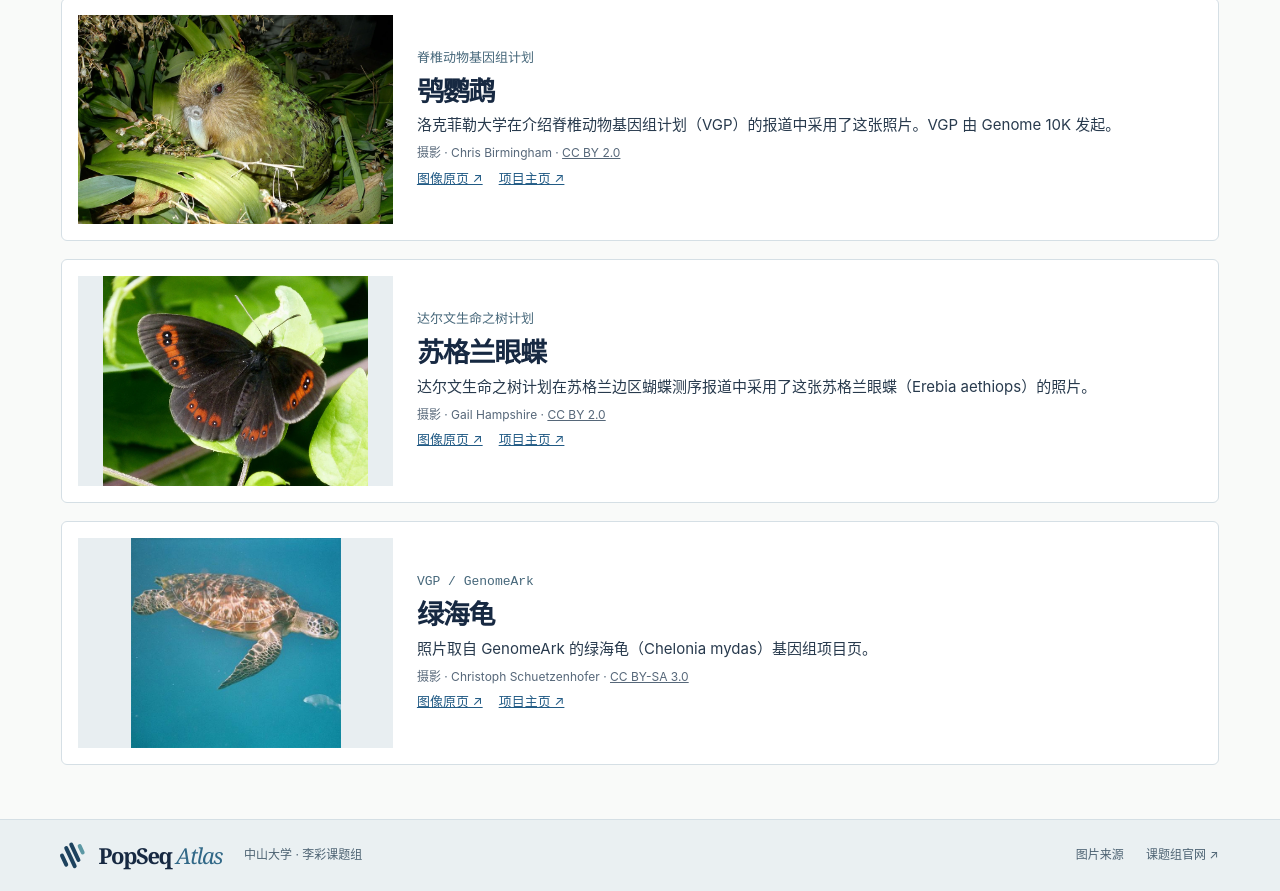
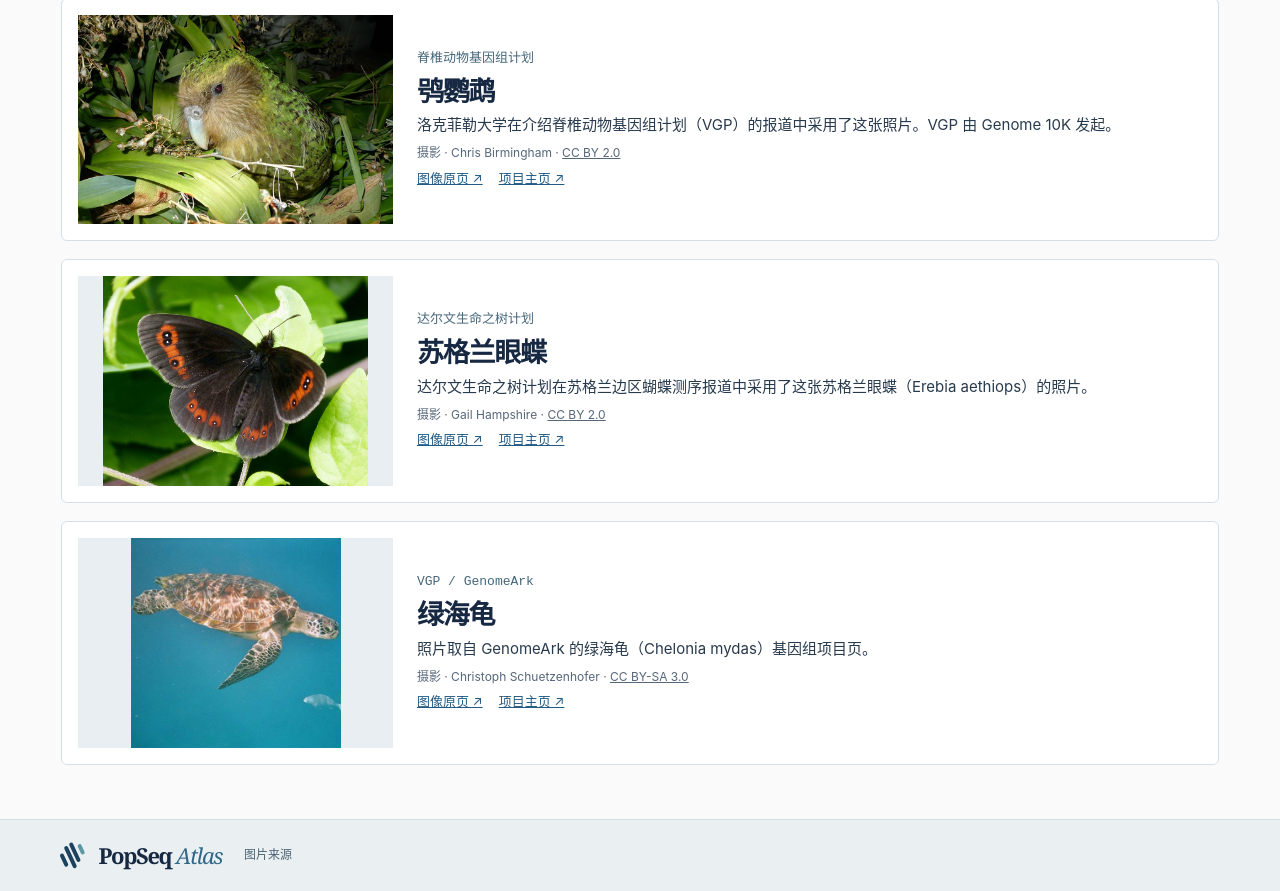
Before and after one commit to xuejinghub/pop-seq-resources, a plain HTML site: page zh/credits.html in a window 1280 px wide. Shown: the part 287-1178 px from the top of the page. Drawn offline with Linux system fonts and the light colour scheme.

Commit message:
Update credits.html

```diff
--- a/zh/credits.html
+++ b/zh/credits.html
@@ -14,4 +14,4 @@
 <p class="source-links"><a href="https://www.flickr.com/photos/gails_pictures/15586233223/">图像原页 ↗</a> <a href="https://www.darwintreeoflife.org/news_item/borders-forest-trust-butterflies-bryophytes-and-barcoding-on-the-scottish-borders/">项目主页 ↗</a></p></div></article><article class="credit-card" id="green-turtle"><img src="../assets/green-turtle.webp" alt="绿海龟">
 <div><p class="study-id">VGP / GenomeArk</p><h2>绿海龟</h2><p>照片取自 GenomeArk 的绿海龟（Chelonia mydas）基因组项目页。</p>
 <p class="credit-line">摄影 · Christoph Schuetzenhofer · <a href="https://creativecommons.org/licenses/by-sa/3.0/">CC BY-SA 3.0</a></p>
-<p class="source-links"><a href="https://www.genomeark.org/genomeark-all/Chelonia_mydas.html">图像原页 ↗</a> <a href="https://www.genomeark.org/">项目主页 ↗</a></p></div></article></div></main><footer><div class="frame foot"><a class="brand" href="index.html"><span class="brand-mark" aria-hidden="true"><b></b><b></b><b></b><b></b></span><span>PopSeq <em>Atlas</em></span></a><span>中山大学 · 李彩课题组</span><a href="credits.html">图片来源</a><a href="https://caililab.org/">课题组官网 ↗</a></div></footer></body></html>
+<p class="source-links"><a href="https://www.genomeark.org/genomeark-all/Chelonia_mydas.html">图像原页 ↗</a> <a href="https://www.genomeark.org/">项目主页 ↗</a></p></div></article></div></main><footer><div class="frame foot"><a class="brand" href="index.html"><span class="brand-mark" aria-hidden="true"><b></b><b></b><b></b><b></b></span><span>PopSeq <em>Atlas</em></span></a><a href="credits.html">图片来源</a></div></footer></body></html>
```
